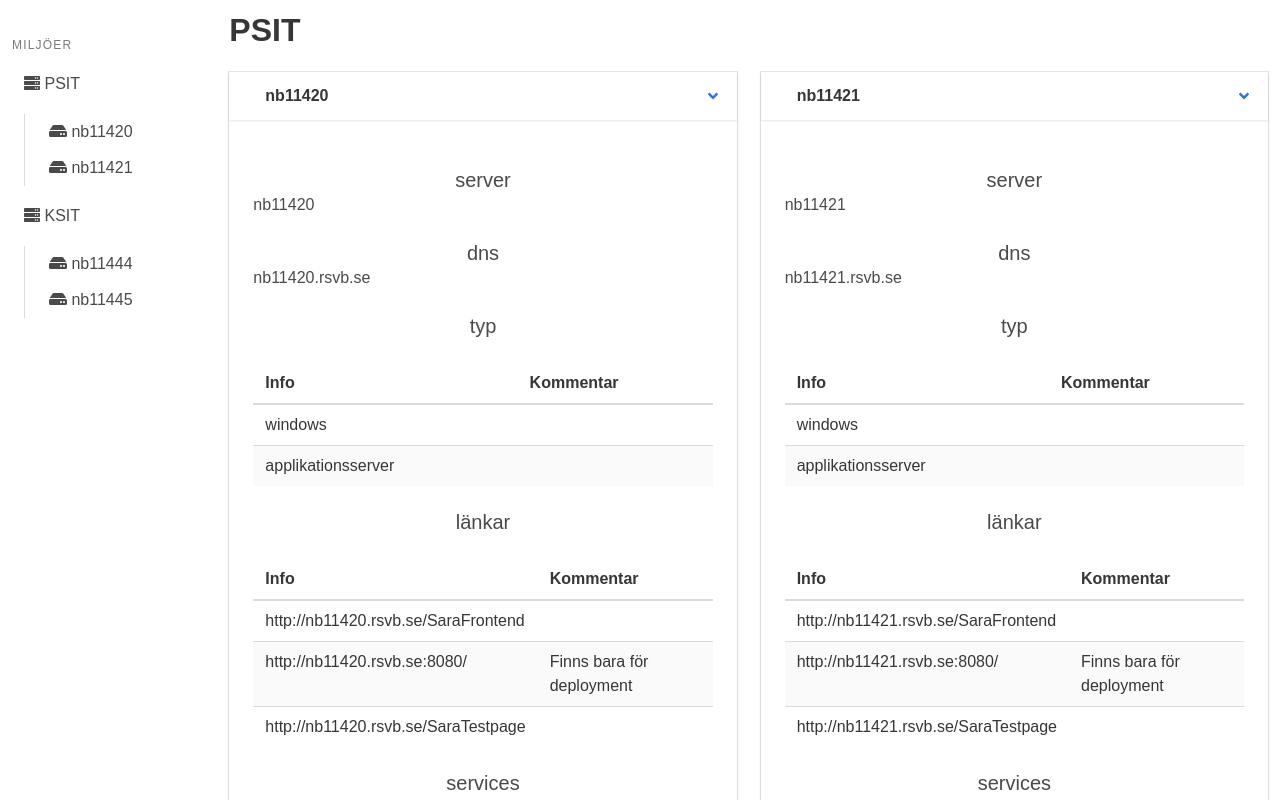
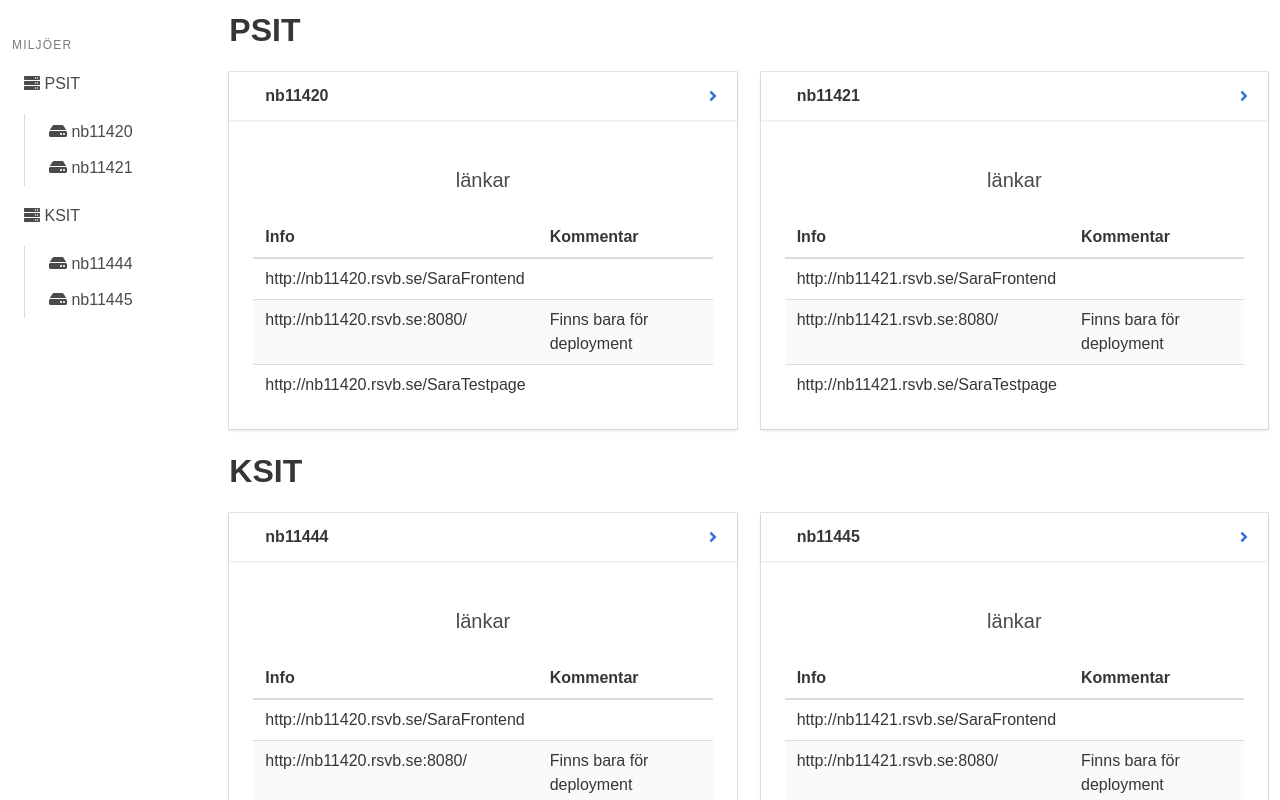
Before and after one commit to ulve/miljo, a React (Create React App) app: page / in a window 1280 px wide. Shown: the top 800 px of the page. Built offline with nearby package versions, Linux system fonts and the light colour scheme.

Commit message:
fälla ut och in info fungerar

```diff
--- a/src/CardHeader.js
+++ b/src/CardHeader.js
@@ -19,8 +19,8 @@ export default props => {
         onClick={props.onClick}
       >
         <span className="icon">
-        {props.expanded ? <FontAwesomeIcon icon="angle-up" />
-                        : <FontAwesomeIcon icon="angle-down" />}
+        {props.expanded ? <FontAwesomeIcon icon="angle-down" />
+                        : <FontAwesomeIcon icon="angle-right" />}
 
         </span>
       </a>
--- a/src/Server.js
+++ b/src/Server.js
@@ -4,19 +4,26 @@ import CardServerContent from "./CardServerContent.js";
 
 export default class Server extends React.Component {
   state = {expanded: false}
-  onClick =() => {
+  onClick = () => {
     this.setState(prevState => {
       return ({expanded: !prevState.expanded})
     });
   }
-
+  filter = () => {
+    if(this.state.expanded)
+      return this.props.data
+    else
+      return ({
+        länkar: this.props.data.länkar
+      })
+    }
   render(props) {
     return <section>
       <div className="card">
         <CardHeader title={this.props.data.server}
         expanded={this.state.expanded}
         onClick={this.onClick}/>
-        <CardServerContent data={this.props.data} />
+        <CardServerContent data={this.filter(this.props.data)} />
       </div>
     </section>;
   }
--- a/src/index.js
+++ b/src/index.js
@@ -4,11 +4,11 @@ import './index.css';
 import App from './App';
 import { library } from '@fortawesome/fontawesome-svg-core'
 import { FontAwesomeIcon } from '@fortawesome/react-fontawesome'
-import { faServer, faHdd, faAngleDown, faAngleUp } from '@fortawesome/free-solid-svg-icons'
+import { faServer, faHdd, faAngleDown, faAngleRight } from '@fortawesome/free-solid-svg-icons'
 
 library.add(faServer)
 library.add(faHdd)
-library.add(faAngleUp)
+library.add(faAngleRight)
 library.add(faAngleDown)
 
 
```
